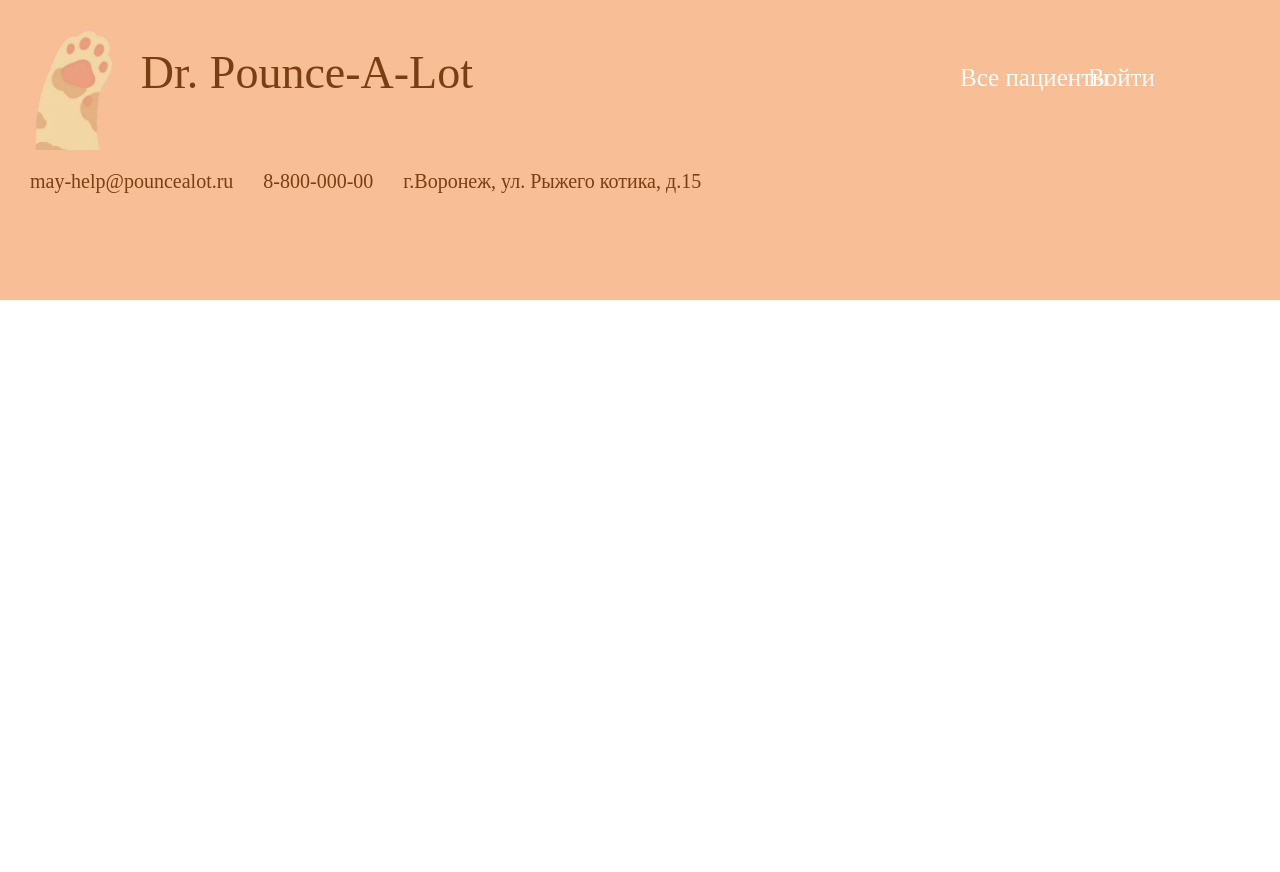
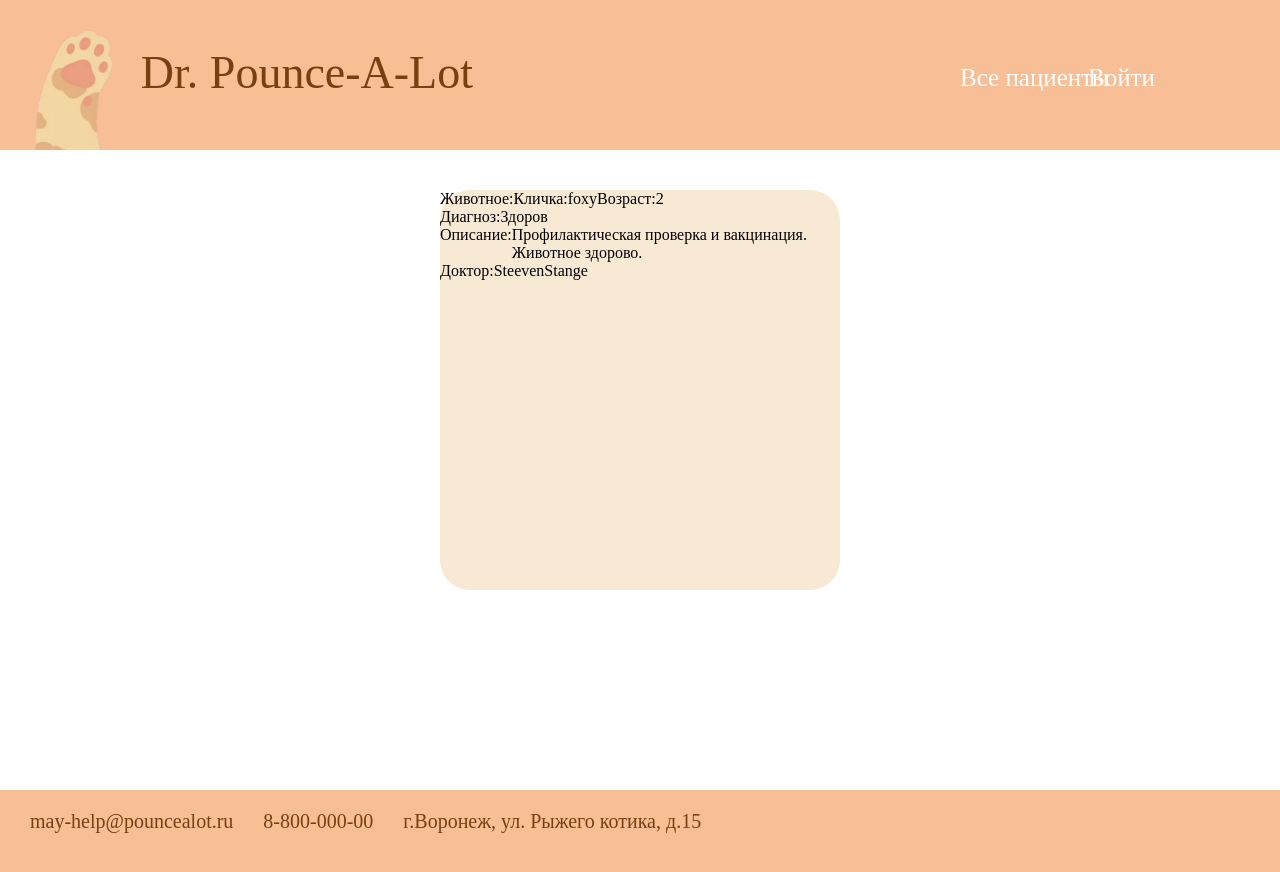
Before and after one commit to PylnevaO/vet, a React app: page /diagnos/1 in a window 1280 px wide. Shown: the top 872 px of the page. Before the commit the page ends 800 px from the top, so only its background shows below. Built offline with nearby package versions, Linux system fonts and the light colour scheme.

Commit message:
Страница диагноза и форма обновления

```diff
--- a/src/components/diagnosis/DiagnosCardMini.tsx
+++ b/src/components/diagnosis/DiagnosCardMini.tsx
@@ -50,7 +50,7 @@ class DiagnosCardMini extends React.Component <IDiagnosCardMiniProps, IDiagnosCa
             <div className="Diagnos-block">
                 {this.state.petAndDiagnosis.map((item) => (<div className="Diagnos-block-items">
                     <Link to={`/petpage/${item.pet_id}`}>{item.name}</Link>
-                    <div>{item.diagnos}</div>
+                    <Link to={`/diagnos/${item.diag_id}`}>{item.diagnos}</Link>
                 </div>))}
             </div>
         );
--- /dev/null
+++ b/src/components/diagnosis/DiagnosView.tsx
@@ -0,0 +1,70 @@
+import * as React from 'react';
+import { RouteComponentProps } from 'react-router'
+import mockDiagnosisList from 'src/mocks/Mockdiagnosislist';
+import mockDoctorList from '../../mocks/Mockdoctorlist'
+import {mockPetList} from '../../mocks/Mockpetlist'
+import {IDoctor} from '../docpage/Doctor'
+import {IPet} from '../pets/Pet'
+import { IDiagnos } from './Diagnos';
+
+// tslint:disable-next-line: interface-over-type-literal
+type TParams = { id: string };
+
+interface IDiagnosviewProps extends RouteComponentProps<TParams>{
+}
+
+// tslint:disable-next-line: no-empty-interface
+interface IDiagnosviewState{
+    currentPet: Partial<IPet>,
+    currentDoctor: Partial<IDoctor>
+    currentDiagnos: Partial<IDiagnos>
+}
+
+class Diagnosview extends React.Component<IDiagnosviewProps, IDiagnosviewState> {
+    public static getDerivedStateFromProps(props: IDiagnosviewProps){
+        const tmpcurrentID: number = props.match.params.id ? Number (props.match.params.id): 2;
+        const tmpcurrentDiagnos: IDiagnos = mockDiagnosisList.filter(diagnos => diagnos.diagnos_ID===tmpcurrentID)[0];
+        const tmpcurrentpet : IPet = mockPetList.filter(pet => pet.pet_ID===tmpcurrentDiagnos.pet_ID)[0];
+        const tmpcurrentdoctor: IDoctor = mockDoctorList.filter(doctor => doctor.doctor_ID===tmpcurrentDiagnos.diagnos_ID)[0];
+        return {currentPet: tmpcurrentpet, currentDoctor: tmpcurrentdoctor, currentDiagnos: tmpcurrentDiagnos}
+    }
+    constructor(props: Readonly<IDiagnosviewProps>){
+        super(props);
+        this.state={
+            currentDiagnos: {},
+            currentDoctor: {},
+            currentPet: {},
+
+        }
+    }
+
+    public render(){
+        return(
+            <div className="Diagnos-view-container">
+                <div className="Diagnos-card-container">
+                    <div className="Diagnos-card-elems">
+                        <div>Животное: </div>
+                        <div>Кличка: </div>
+                        <div>{this.state.currentPet.pet_name}</div>
+                        <div>Возраст: </div>
+                        <div>{this.state.currentPet.pet_age}</div>
+                    </div>
+                    <div className="Diagnos-card-elems">
+                        <div>Диагноз:</div>
+                        <div>{this.state.currentDiagnos.diagnos}</div>
+                    </div>
+                    <div className="Diagnos-card-elems">
+                        <div>Описание:</div>
+                        <div>{this.state.currentDiagnos.description}</div>
+                    </div>
+                    <div className="Diagnos-card-elems">
+                        <div>Доктор:</div>
+                        <div>{this.state.currentDoctor.doctor_name}{this.state.currentDoctor.doctor_secondname}</div>
+                    </div>
+                </div>
+            </div>
+        );
+    }
+}
+
+export default Diagnosview;
--- a/src/components/diagnosis/Diagnosis.scss
+++ b/src/components/diagnosis/Diagnosis.scss
@@ -16,3 +16,22 @@
     margin-top: 20px;
     position: relative;
 }
+
+.Diagnos-view-container{
+    min-height: 600px;
+    display: flex;
+    justify-content: center;
+    padding-top: 40px;
+}
+
+.Diagnos-card-container{
+    height: 400px;
+    width: 400px;
+    background-color: rgb(248, 233, 213);
+    border-radius: 30px;
+}
+
+.Diagnos-card-elems{
+    display: flex;
+    flex-direction: row;
+}
--- a/src/components/header/Mheader.tsx
+++ b/src/components/header/Mheader.tsx
@@ -8,7 +8,7 @@ class Mheader extends React.Component {
     return (
       <div className="Header-container">
         <header className="Header">
-          <a href="/main">
+          <a href="/">
             <img src={logo} className="Header-logo" alt="logo"/>
           </a>
           <p className="Header-titel">Dr. Pounce-A-Lot</p>
--- a/src/index.tsx
+++ b/src/index.tsx
@@ -5,6 +5,7 @@ import Clientpage from '../src/components/clientpage/Clientpage';
 import Mfooter from '../src/components/footer/Mfooter';
 import Mheader from '../src/components/header/Mheader';
 import Mainpage from '../src/components/mainpage/Mainpage';
+import Diagnosview from './components/diagnosis/DiagnosView'
 import Docpage from './components/docpage/Doctorpage';
 import Loginpage from './components/loginpage/Loginpage';
 import Petlist from './components/pets/Petlist'
@@ -17,12 +18,13 @@ ReactDOM.render(
   <Router>
         <Mheader/>
         <Switch>
-            <Route path="/main" component={Mainpage} />
+            <Route exact={true} path="/" component={Mainpage} />
             <Route path="/clientpage" component={Clientpage} />
             <Route path="/docpage" component={Docpage}/>
             <Route path="/login" component={Loginpage}/>
             <Route path="/petpage/:id" component={Petpage}/>
             <Route path="/petlist" component={Petlist}/>
+            <Route path="/diagnos/:id" component={Diagnosview}/>
         </Switch>
         <Mfooter/>
   </Router>,
```
Also changed, not shown: src/components/diagnosis/DiagnosForm.tsx (added, +83 -0 lines), src/components/pets/Petpage.tsx (+2 -12 lines).
